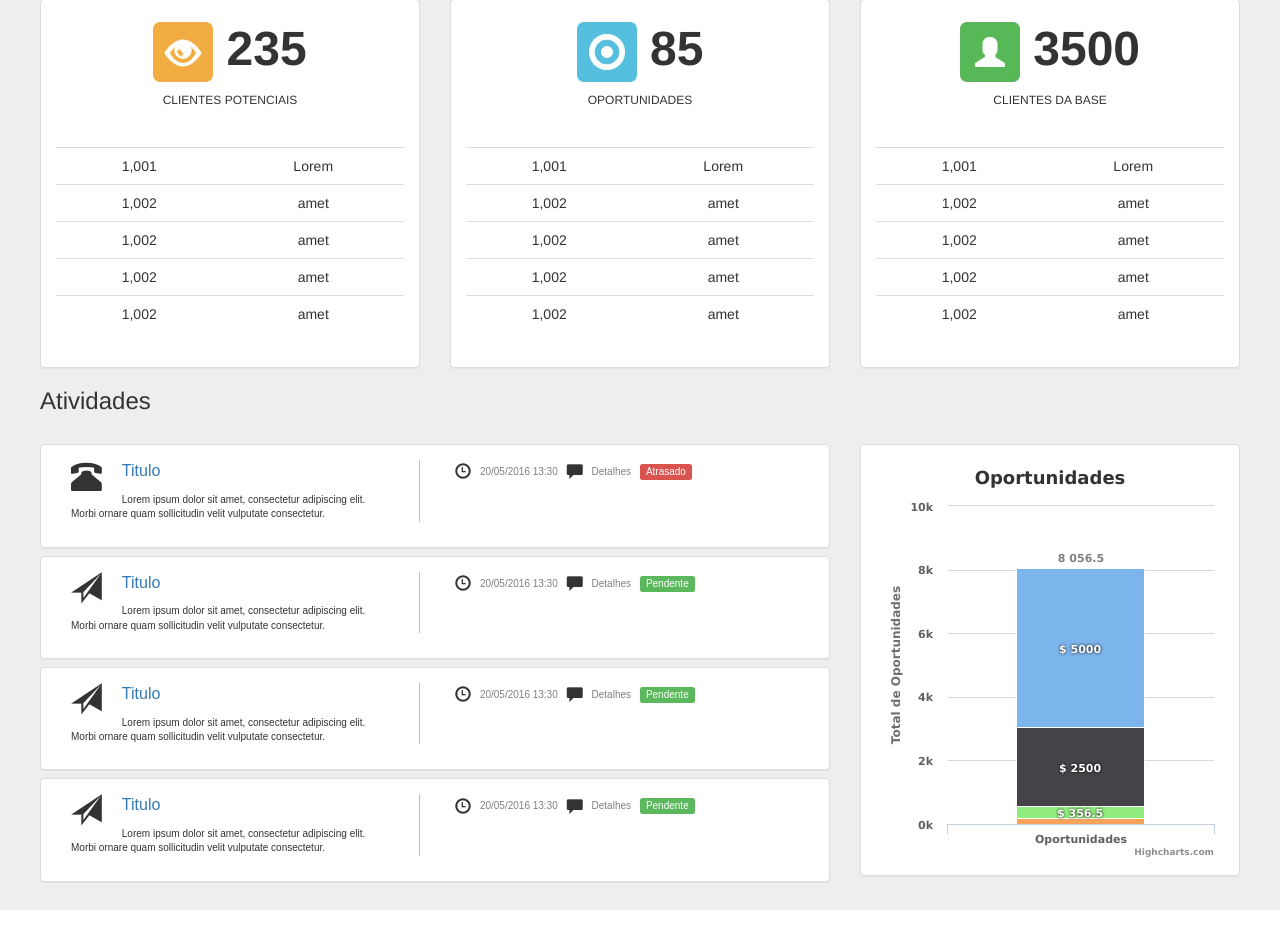
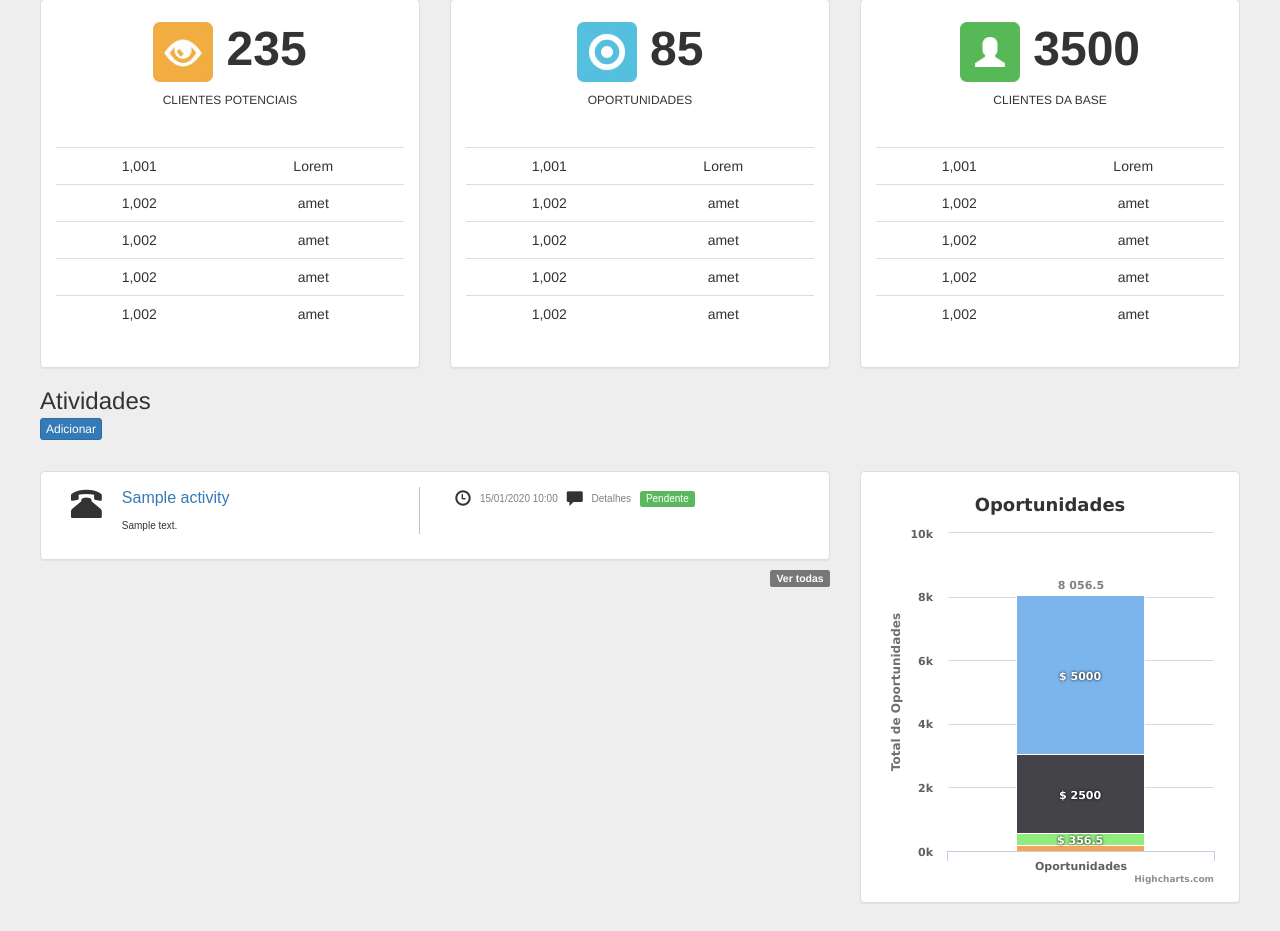
Before and after one commit to diemesleno/vendendo, a Django app: page /dashboard/ in a window 1280 px wide. Shown: the part 123-1054 px from the top of the page. Before the commit the page ends 1033 px from the top, so only its background shows below. Run offline with Django 3.2, Linux system fonts and the light colour scheme; a user stored in the database is signed in; tables that the repository leaves empty hold one stand-in row (values such as "Sample post"); some libraries are stand-ins or nearby versions.

Commit message:
[dashboard] Display the activities of the seller opportunities in the dashboard

```diff
--- a/crm/templates/crm/dashboard.html
+++ b/crm/templates/crm/dashboard.html
@@ -121,121 +121,56 @@
     </div> <!-- end row -->
     <!-- Panel Activity and Chart -->
     <section class="activities">
-      <h3 class="page-header">Atividades</h3>
+      <h3 class="page-header">Atividades<br><a href="{% url 'crm:activity-add' %}" id="form_btn_add" class="btn btn-primary btn-xs">Adicionar</a></h3>
+
       <div class="row">
         <div class="col-xs-12 col-sm-8 placeholder">
-          <!-- Activity One -->
+          <!-- Activity -->
+          {% for my_activity in my_activities %}
           <div class="panel-group">
             <div class="panel panel-default">
               <div class="panel-body">
-
                 <div class="col-xs-12 col-sm-6 placeholder">
                   <div class="icon-place">
+                    {% if my_activity.type_activity = "T" %}
                     <span class="glyphicon glyphicon-phone-alt activity-icon" aria-hidden="true"></span>
+                    {% elif my_activity.type_activity = "E" %}
+                    <span class="glyphicon glyphicon-envelope activity-icon" aria-hidden="true"></span>
+                    {% elif my_activity.type_activity = "V" %}
+                    <span class="glyphicon glyphicon-briefcase activity-icon" aria-hidden="true"></span>
+                    {% else %}
+                    <span class="glyphicon glyphicon-list-alt activity-icon" aria-hidden="true"></span>
+                    {% endif %}
+
                   </div>
+
                   <div class="activity-text">
-                    <p><a href="#">Titulo</a></p>
-                    <p>Lorem ipsum dolor sit amet, consectetur adipiscing elit. Morbi ornare quam sollicitudin velit vulputate consectetur.</p>
+                    <p><a href="{% url 'crm:activity-update' my_activity.id %}">{{ my_activity.title }}</a></p>
+                    <p>{{ my_activity.description }}</p>
                   </div>
                 </div>
                 <div class="col-xs-12 col-sm-6 placeholder">
                   <div class="activity-controls">
                     <span class="glyphicon glyphicon-time" aria-hidden="true"></span>
-                    <span style="">20/05/2016 13:30</span>
+                    <span style="">{{ my_activity.deadline|date:"d/m/Y H:i" }}</span>
+                    <a tabindex="{{ forloop.counter }}" style="text-decoration: none;" data-toggle="popover" role="button" data-trigger="focus" data-content="{{ my_activity.details }}">
                     <span class="glyphicon glyphicon-comment" aria-hidden="true" style="vertical-align: middle;"></span>
                     <span style="font-family: arial; color: gray; font-size: x-small; margin-left:5px;">Detalhes</span>
-                    <span class="label label-danger">Atrasado</span>
+                    </a>
+                    {% if my_activity.is_late %}
+                    <span class="label label-danger"> Atrasado</span>
+                    {% else %}
+                    <span class="label label-success">Pendente</span>
+                    {% endif %}
                   </div>
                 </div>
 
               </div>
             </div>
           </div>
+          {% endfor %}
 
-          <!-- Activity Two -->
-          <div class="panel-group">
-            <div class="panel panel-default">
-              <div class="panel-body">
-
-                <div class="col-xs-12 col-sm-6 placeholder">
-                  <div class="icon-place">
-                    <span class="glyphicon glyphicon-send activity-icon" aria-hidden="true"></span>
-                  </div>
-                  <div class="activity-text">
-                    <p><a href="#">Titulo</a></p>
-                    <p>Lorem ipsum dolor sit amet, consectetur adipiscing elit. Morbi ornare quam sollicitudin velit vulputate consectetur.</p>
-                  </div>
-                </div>
-                <div class="col-xs-12 col-sm-6 placeholder">
-                  <div class="activity-controls">
-                    <span class="glyphicon glyphicon-time" aria-hidden="true"></span>
-                    <span style="">20/05/2016 13:30</span>
-                    <span class="glyphicon glyphicon-comment" aria-hidden="true" style="vertical-align: middle;"></span>
-                    <span style="font-family: arial; color: gray; font-size: x-small; margin-left:5px;">Detalhes</span>
-                    <span class="label label-success">Pendente</span>
-                  </div>
-                </div>
-
-              </div>
-            </div>
-          </div>
-
-          <!-- Activity Three -->
-          <div class="panel-group">
-            <div class="panel panel-default">
-              <div class="panel-body">
-
-                <div class="col-xs-12 col-sm-6 placeholder">
-                  <div class="icon-place">
-                    <span class="glyphicon glyphicon-send activity-icon" aria-hidden="true"></span>
-                  </div>
-                  <div class="activity-text">
-                    <p><a href="#">Titulo</a></p>
-                    <p>Lorem ipsum dolor sit amet, consectetur adipiscing elit. Morbi ornare quam sollicitudin velit vulputate consectetur.</p>
-                  </div>
-                </div>
-                <div class="col-xs-12 col-sm-6 placeholder">
-                  <div class="activity-controls">
-                    <span class="glyphicon glyphicon-time" aria-hidden="true"></span>
-                    <span style="">20/05/2016 13:30</span>
-                    <span class="glyphicon glyphicon-comment" aria-hidden="true" style="vertical-align: middle;"></span>
-                    <span style="font-family: arial; color: gray; font-size: x-small; margin-left:5px;">Detalhes</span>
-                    <span class="label label-success">Pendente</span>
-                  </div>
-                </div>
-
-              </div>
-            </div>
-          </div>
-
-          <!-- Activity Four -->
-          <div class="panel-group">
-            <div class="panel panel-default">
-              <div class="panel-body">
-
-                <div class="col-xs-12 col-sm-6 placeholder">
-                  <div class="icon-place">
-                    <span class="glyphicon glyphicon-send activity-icon" aria-hidden="true"></span>
-                  </div>
-                  <div class="activity-text">
-                    <p><a href="#">Titulo</a></p>
-                    <p>Lorem ipsum dolor sit amet, consectetur adipiscing elit. Morbi ornare quam sollicitudin velit vulputate consectetur.</p>
-                  </div>
-                </div>
-                <div class="col-xs-12 col-sm-6 placeholder">
-                  <div class="activity-controls">
-                    <span class="glyphicon glyphicon-time" aria-hidden="true"></span>
-                    <span style="">20/05/2016 13:30</span>
-                    <span class="glyphicon glyphicon-comment" aria-hidden="true" style="vertical-align: middle;"></span>
-                    <span style="font-family: arial; color: gray; font-size: x-small; margin-left:5px;">Detalhes</span>
-                    <span class="label label-success">Pendente</span>
-                  </div>
-                </div>
-
-              </div>
-            </div>
-          </div>
-
+          <h5 align="right"><a href="{% url 'crm:activity-index' %}"<span class="label label-default">Ver todas</span></a></h5>
         </div>
 
         <div class="col-xs-12 col-sm-4 placeholder">
@@ -332,6 +267,10 @@ $(function () {
     });
 });
 
+$(function () {
+  $('[data-toggle="popover"]').popover()
+})
+
 </script>
 
 {% endblock %}
--- a/crm/views.py
+++ b/crm/views.py
@@ -77,9 +77,15 @@ class ErrorPage(TemplateView):
     template_name = 'crm/error-template.html'
 
 
-class Dashboard(LoginRequiredMixin, SessionMixin, TemplateView):
+class Dashboard(LoginRequiredMixin, SessionMixin, ListView):
     template_name = 'crm/dashboard.html'
+    context_object_name = 'my_activities'
 
+    def get_queryset(self):
+        user_account = User.objects.get(id=self.request.user.id)
+        organization_active = UserComplement.objects.get(
+                                user_account=user_account).organization_active
+        return Activity.objects.filter(organization=organization_active).order_by('deadline')[:4]
 
 # Organization Views
 class OrganizationSecMixin(object):
```
